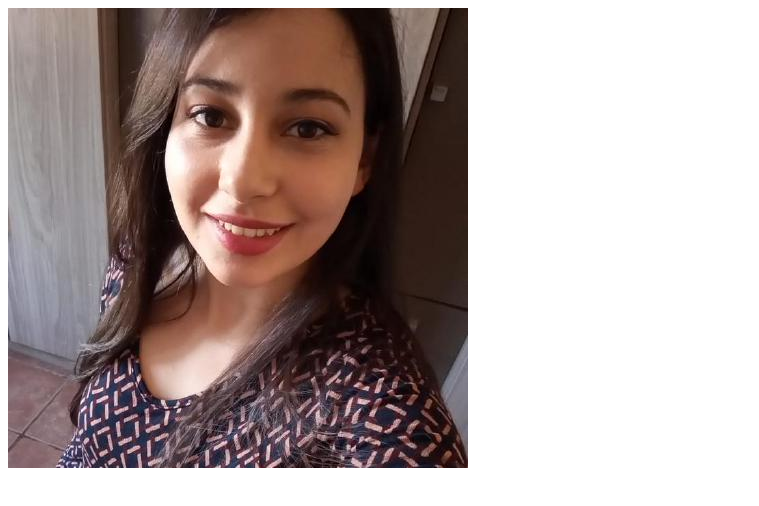
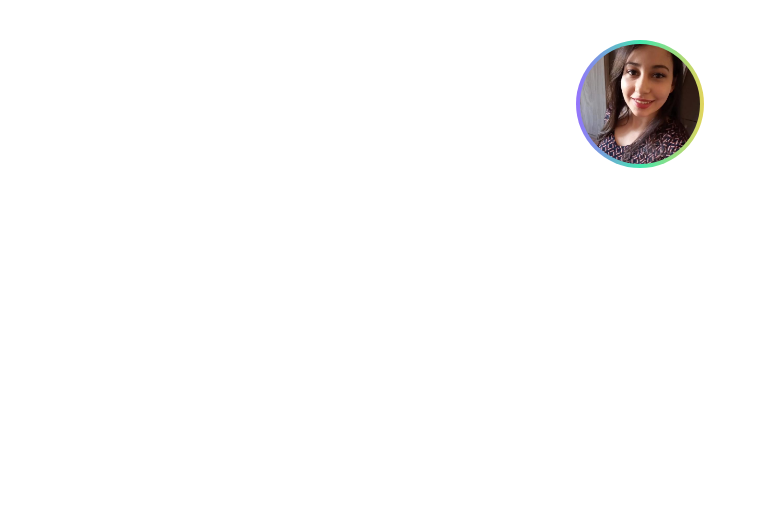
Before and after one commit to CarolMaiaP/react-esports-explorer, a React (Vite) app: page / in a window 1280 px wide. Shown: the top 506 px of the page, without its empty margins (0-759 px from the left). Built offline with nearby package versions, Linux system fonts and the light colour scheme.

Commit message:
styles: Header styles added

```diff
--- a/package.json
+++ b/package.json
@@ -9,8 +9,10 @@
     "preview": "vite preview"
   },
   "dependencies": {
+    "@types/styled-components": "^5.1.26",
     "react": "^18.2.0",
-    "react-dom": "^18.2.0"
+    "react-dom": "^18.2.0",
+    "styled-components": "^5.3.6"
   },
   "devDependencies": {
     "@types/react": "^18.0.17",
--- a/src/components/Header.tsx
+++ b/src/components/Header.tsx
@@ -1,11 +1,12 @@
 import perfil from '../assets/perfil.jpg';
+import { HeaderContainer } from './styles';
 
 export function Header(){
   return (
-    <header>
+    <HeaderContainer>
       <div>
         <img src={perfil} alt="" />
       </div>
-    </header>
+    </HeaderContainer>
   )
 }
--- /dev/null
+++ b/src/components/styles.ts
@@ -0,0 +1,29 @@
+import styled from 'styled-components'
+
+export const HeaderContainer = styled.header`
+  padding-top: 32px;
+  height: calc(120px + 32px);
+
+  div{
+    width: 120px;
+    margin: auto;
+    background-image: linear-gradient(90deg, #9572FC 0%, #43E7AD 50.52%, #E2D45C 100%);
+
+    border-radius: 50%;
+
+    display: flex;
+    padding: 4px;
+
+    transition: transform .3s;
+
+    &:hover{
+      transform: scale(1.1)
+    }
+
+    img{
+      width: 100%;
+      border-radius: 50%;
+      cursor: pointer;
+    }
+  }
+`
```
Also changed, not shown: 1 other file (tests, documents, lock files or other folders).
